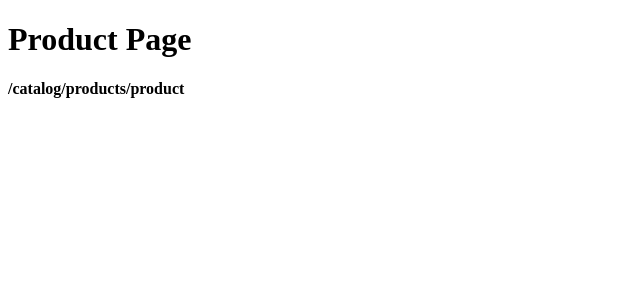
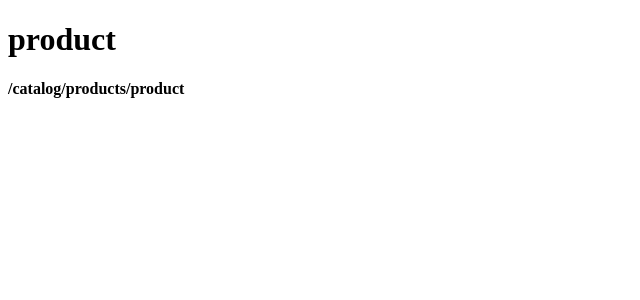
Before and after one commit to gabrielbartoczevicz/nextjs-course, a Next.js app: page /catalog/products/product in a window 1280 px wide. Shown: the top 300 px of the page, without its empty margins (0-640 px from the left). Built offline with nearby package versions, Linux system fonts and the light colour scheme.

Commit message:
feat: dynamic routing

```diff
--- /dev/null
+++ b/src/pages/catalog/products/[slug].tsx
@@ -0,0 +1,14 @@
+import { useRouter } from 'next/router';
+
+const Product = () => {
+  const { query } = useRouter();
+
+  return (
+    <div>
+      <h1>{query.slug}</h1>
+      <strong>/catalog/products/{query.slug}</strong>
+    </div>
+  )
+}
+
+export default Product;
--- a/src/pages/catalog/products/product.tsx
+++ /dev/null
@@ -1,8 +0,0 @@
-const Product = () => (
-  <div>
-    <h1>Product Page</h1>
-    <strong>/catalog/products/product</strong>
-  </div>
-);
-
-export default Product;
```
